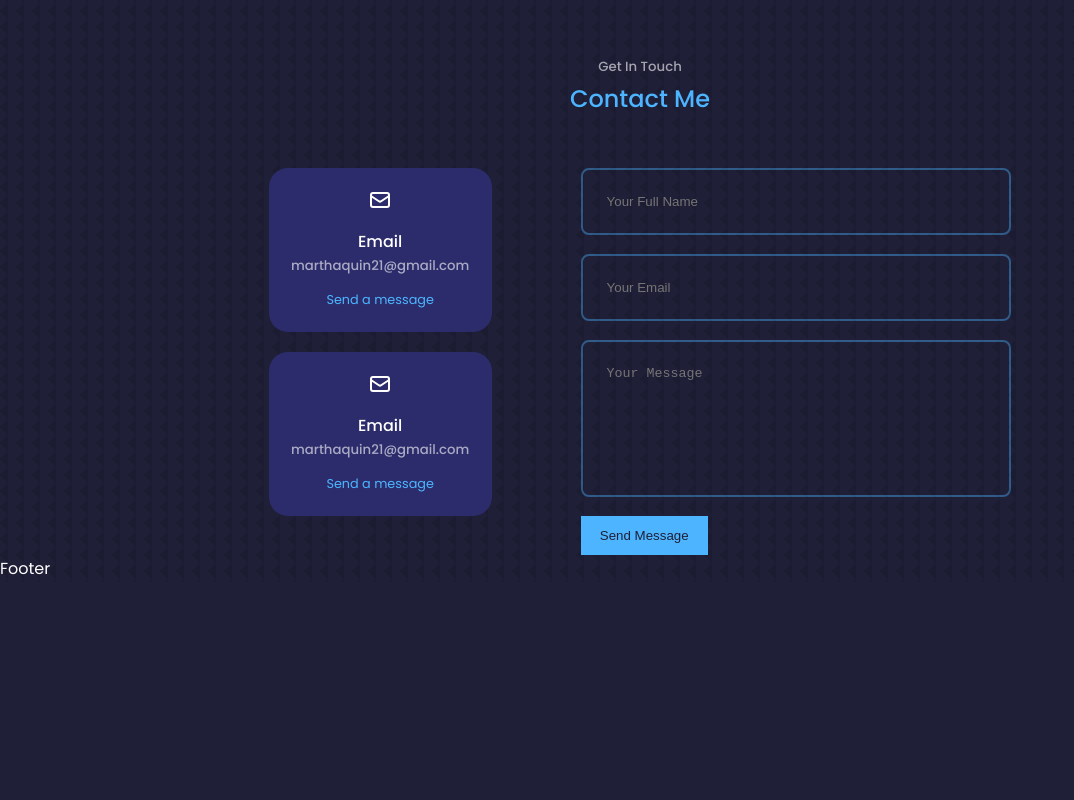
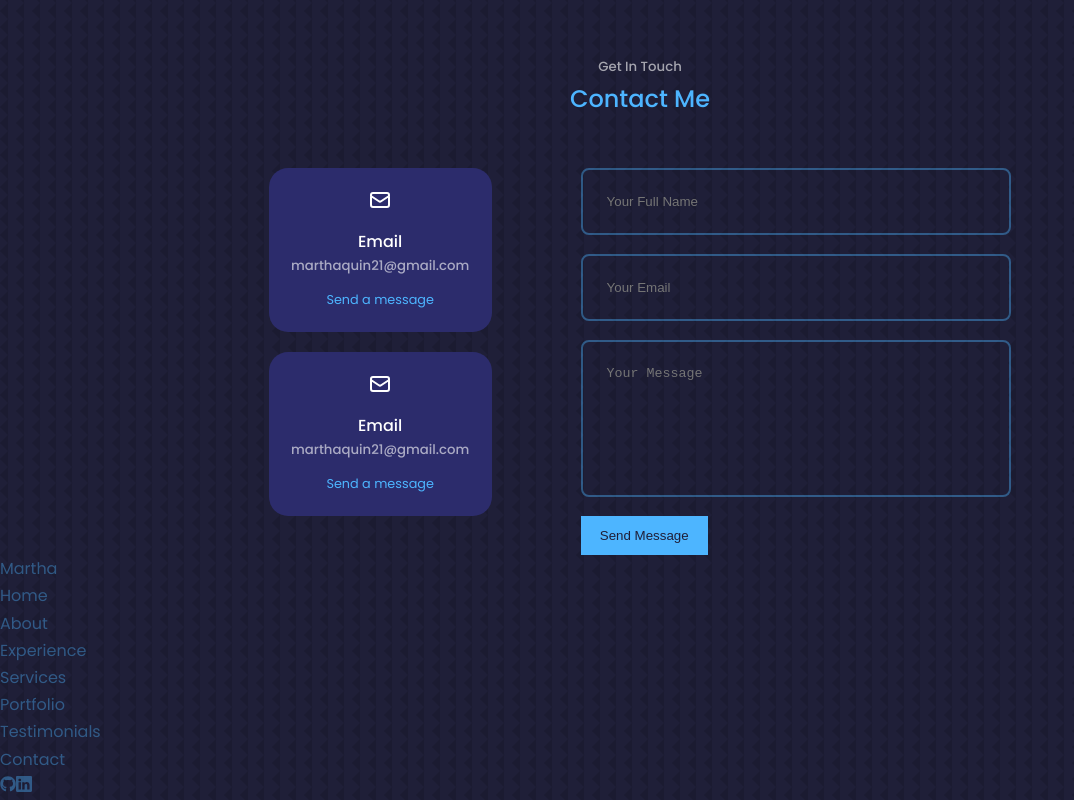
Before and after one commit to Marthaquinram/portfolio, a React (Create React App) app: page / in a window 1280 px wide. Shown: the part 4701-5501 px from the top of the page, without its empty margins (0-1074 px from the left). Before the commit the page ends 5283 px from the top, so only its background shows below. Built offline with nearby package versions, Linux system fonts and the light colour scheme.

Commit message:
started working on the footer component

```diff
--- a/src/components/footer/Footer.jsx
+++ b/src/components/footer/Footer.jsx
@@ -1,8 +1,50 @@
 import React from "react";
 import "./footer.css";
+import { FaGithub } from "react-icons/fa";
+import { BsLinkedin } from "react-icons/bs";
 
 const Footer = () => {
-  return <div>Footer</div>;
+  return (
+    <footer>
+      <a href="#" className="footer__logo">
+        Martha
+      </a>
+      <ul className="premalinks">
+        <li>
+          <a href="#">Home</a>
+        </li>
+        <li>
+          <a href="#about">About</a>
+        </li>
+        <li>
+          <a href="#experience">Experience</a>
+        </li>
+        <li>
+          <a href="#services">Services</a>
+        </li>
+        <li>
+          <a href="#portfolio">Portfolio</a>
+        </li>
+        <li>
+          <a href="#testimonials">Testimonials</a>
+        </li>
+        <li>
+          <a href="#">Contact</a>
+        </li>
+      </ul>
+      <div className="footer__socials">
+        <a href="https://github.com/Marthaquinram" target="_blank">
+          <FaGithub />
+        </a>
+        <a
+          href="https://www.linkedin.com/in/martha-quintanilla-ramirez/"
+          target="_blank"
+        >
+          <BsLinkedin />
+        </a>
+      </div>
+    </footer>
+  );
 };
 
 export default Footer;
```
